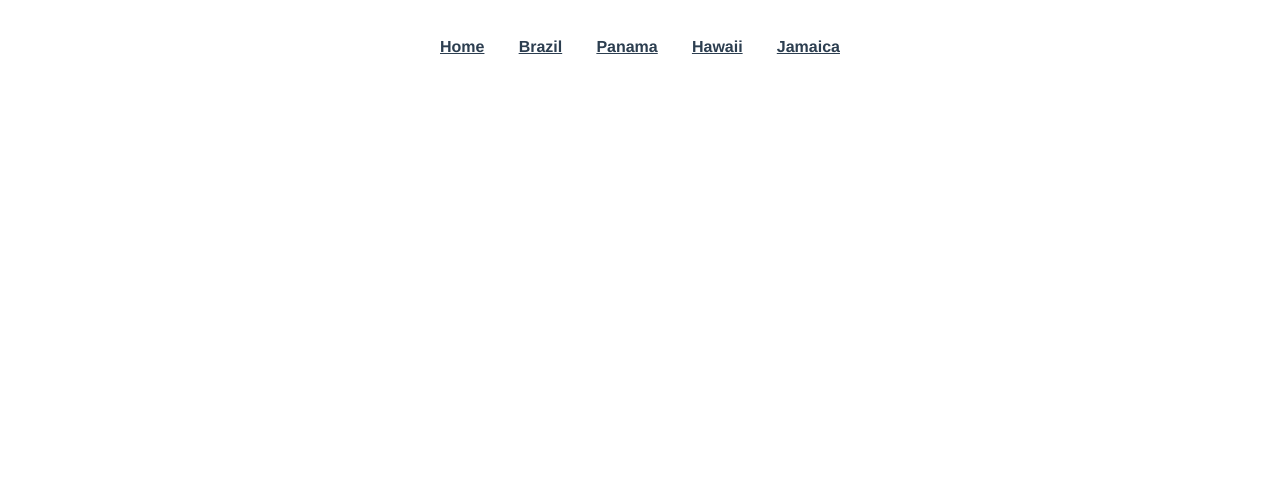
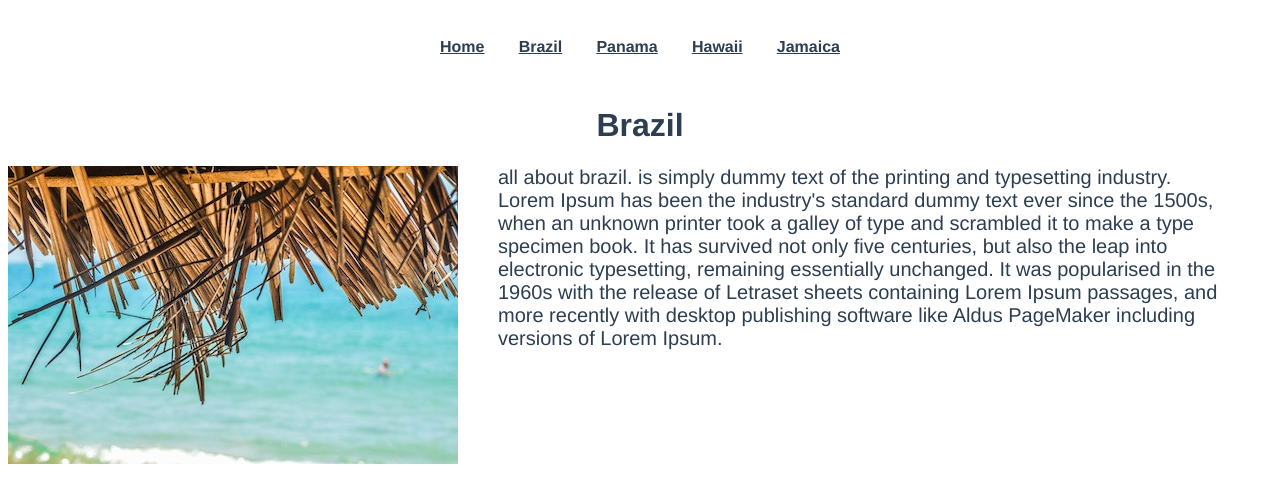
Before and after one commit to debs-obrien/course-vue-router, a Vue app: page /#/details/1 in a window 1280 px wide. Shown: the top 502 px of the page. Built offline with nearby package versions, Linux system fonts and the light colour scheme.

Commit message:
add params to details page

```diff
--- a/src/router.js
+++ b/src/router.js
@@ -1,7 +1,6 @@
 import Vue from "vue";
 import Router from "vue-router";
 import Home from "./views/Home.vue";
-import DestinationDetails from "@/views/DestinationDetails";
 
 Vue.use(Router);
 
@@ -37,7 +36,7 @@ export default new Router({
         import(/* webpackChunkName: "hawaii" */ "./views/Hawaii.vue")
     },
     {
-      path: "/details",
+      path: "/details/:id",
       name: "DestinationDetails",
       component: () =>
         import(/* webpackChunkName: "DestinationDetails" */ "./views/DestinationDetails.vue")
--- a/src/views/DestinationDetails.vue
+++ b/src/views/DestinationDetails.vue
@@ -1,19 +1,44 @@
 <template>
-    <div>
-        <h2>hello details</h2>
-        <p>The destination is: {{this.$route.params.id}}</p>
+<div>
+    <div  v-for="(destination,index) in destinations" :key="index">
+        <div v-if="destinationId == destination.id">
+            <h1>{{destination.name}}</h1>
+            <div class="destination-details">
+            <img :src="require(`@/assets/${destination.image}.jpg`)" />
+            <p>{{destination.description}}</p>
+            </div>
+            </div>
+         </div>
     </div>
 </template>
 
 <script>
+import store from '@/store.js'
+
     export default {
         data: function () {
             return {
+                destinations: store.destinations,
+                destinationId:this.$route.params.id,
             }
-        }
+         },
     }
 </script>
 
-<style lang="scss" scoped>
-
+<style scoped>
+img{
+   max-width: 600px;
+    height: auto;
+    width: 100%;
+    max-height: 400px;
+}
+.destination-details{
+    display:flex;
+    justify-content: space-between;
+}
+p{
+    margin: 0 40px;
+    font-size: 20px;
+    text-align: left;
+}
 </style>
```
